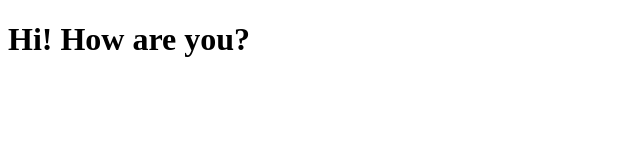
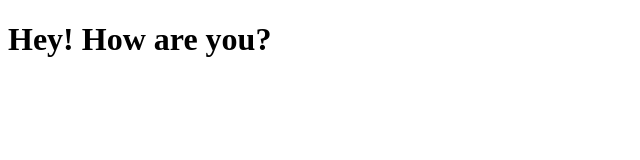
Before and after one commit to parithy-s/parithy-s.github.io, a plain HTML site: page index.html in a window 1280 px wide. Shown: the whole page, without its empty margins (0-640 px from the left). Drawn offline with Linux system fonts and the light colour scheme.

Commit message:
Update index.html

```diff
--- a/index.html
+++ b/index.html
@@ -1,9 +1,9 @@
 <!DOCTYPE html>
 <html>
 <head>
-  <title> Hi! </title>
 </head>
 <body>
-<h1> Hi! How are you? </h1>
+<title> Hi! </title>
+<h1> Hey! How are you? </h1>
 </body>
 </html>
```
